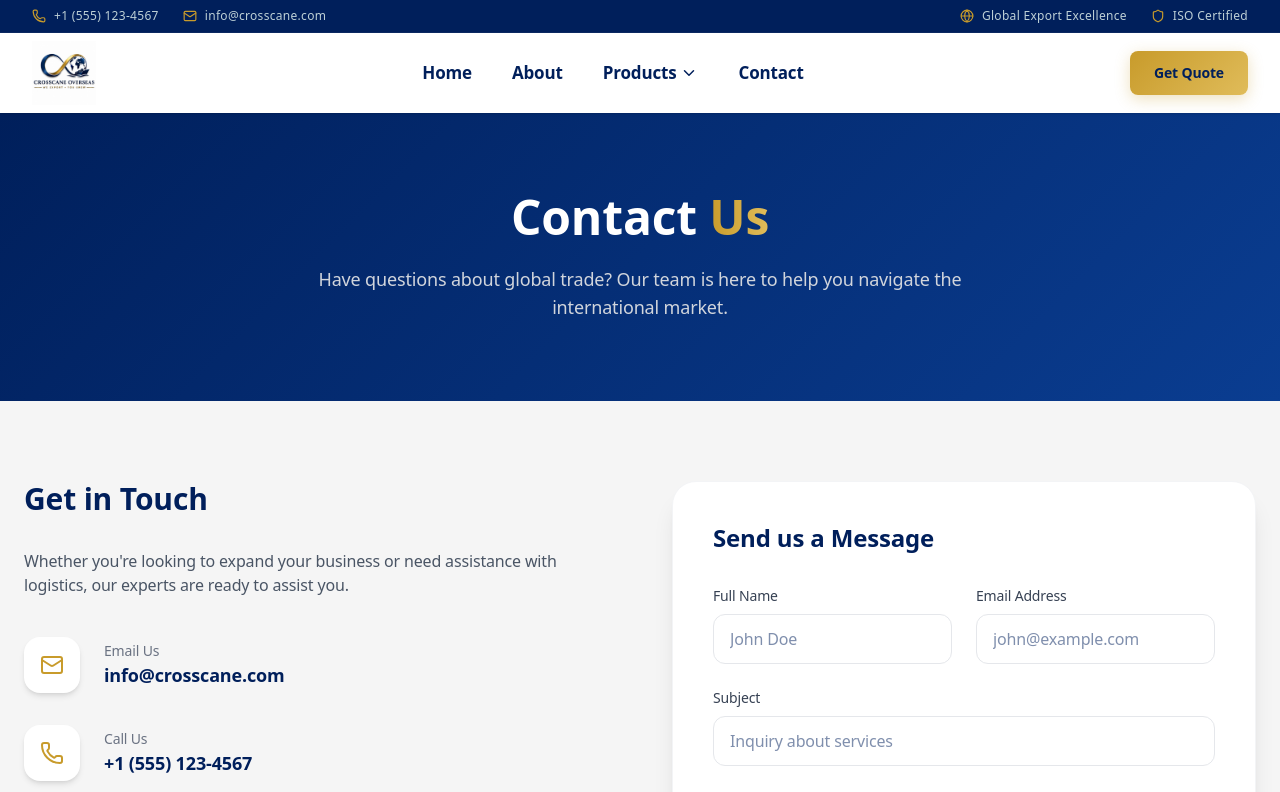
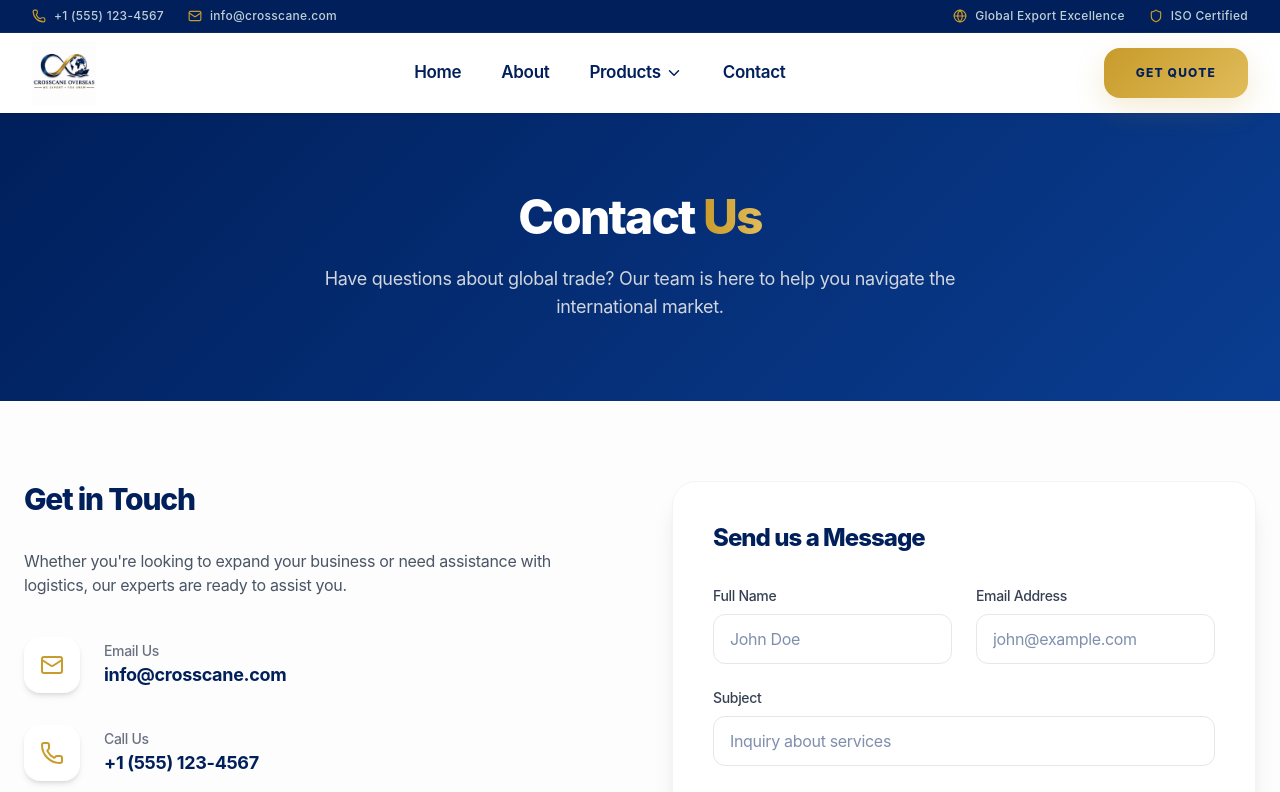
Before and after one commit to govind-anjana/Crosscane_project, a React (Vite) app: page /contact in a window 1280 px wide. Shown: the top 792 px of the page. Built offline with nearby package versions, Linux system fonts and the light colour scheme.

Commit message:
feat: initialize tailwindcss configuration and global design system styles

```diff
--- a/src/index.css
+++ b/src/index.css
@@ -5,7 +5,7 @@
   --color-royal-blue: #0A3D91;
   --color-gold: #C89B2B;
   --color-light-gold: #E0BC5A;
-  --color-white-bg: #F5F5F5;
+  --color-white-bg: #FDFDFD;
   --color-pure-white: #FFFFFF;
 }
 
@@ -17,19 +17,24 @@
   --color-bg-primary: var(--color-white-bg);
 }
 
+* {
+  scroll-behavior: smooth;
+}
+
 body {
   background-color: var(--color-white-bg);
   color: var(--color-dark-navy);
-  font-family: system-ui, -apple-system, BlinkMacSystemFont, 'Segoe UI', Roboto, Oxygen, Ubuntu, Cantarell, 'Open Sans', 'Helvetica Neue', sans-serif;
+  font-family: 'Inter', system-ui, -apple-system, sans-serif;
   margin: 0;
   padding: 0;
   -webkit-font-smoothing: antialiased;
-  letter-spacing: -0.01em;
+  letter-spacing: -0.02em;
 }
-
 
 h1, h2, h3, h4, h5, h6 {
   color: var(--color-dark-navy);
+  letter-spacing: -0.04em;
+  font-weight: 800;
 }
 
 .bg-gradient-premium {
@@ -42,20 +47,37 @@ h1, h2, h3, h4, h5, h6 {
   -webkit-text-fill-color: transparent;
 }
 
+.glass-morphism {
+  background: rgba(255, 255, 255, 0.7);
+  backdrop-filter: blur(20px);
+  -webkit-backdrop-filter: blur(20px);
+  border: 1px solid rgba(255, 255, 255, 0.3);
+}
+
+.glass-morphism-dark {
+  background: rgba(0, 31, 91, 0.8);
+  backdrop-filter: blur(20px);
+  -webkit-backdrop-filter: blur(20px);
+  border: 1px solid rgba(255, 255, 255, 0.1);
+}
+
 .btn-premium {
   background: linear-gradient(135deg, var(--color-gold) 0%, var(--color-light-gold) 100%);
   color: var(--color-dark-navy);
-  padding: 0.75rem 1.5rem;
-  border-radius: 0.5rem;
-  font-weight: 600;
-  transition: all 0.3s ease;
+  padding: 1rem 2rem;
+  border-radius: 1rem;
+  font-weight: 800;
+  text-transform: uppercase;
+  letter-spacing: 0.1em;
+  font-size: 0.75rem;
+  transition: all 0.5s cubic-bezier(0.4, 0, 0.2, 1);
   display: inline-block;
-  box-shadow: 0 4px 15px rgba(200, 155, 43, 0.3);
+  box-shadow: 0 10px 30px rgba(200, 155, 43, 0.2);
 }
 
 .btn-premium:hover {
-  transform: translateY(-2px);
-  box-shadow: 0 6px 20px rgba(200, 155, 43, 0.4);
+  transform: translateY(-5px) scale(1.02);
+  box-shadow: 0 20px 40px rgba(200, 155, 43, 0.3);
 }
 
 @keyframes marquee {
@@ -74,3 +96,8 @@ h1, h2, h3, h4, h5, h6 {
 .animate-marquee-slow:hover {
   animation-play-state: paused;
 }
+
+/* Premium Box Shadows */
+.shadow-3xl {
+  box-shadow: 0 35px 60px -15px rgba(0, 0, 0, 0.1);
+}
```
